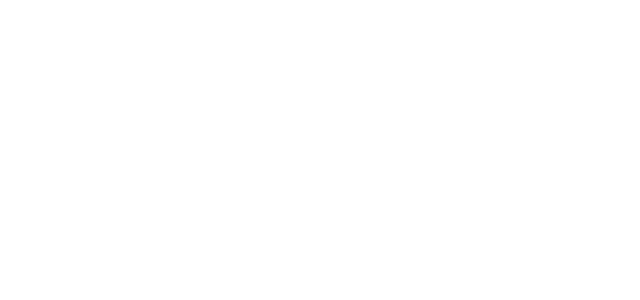
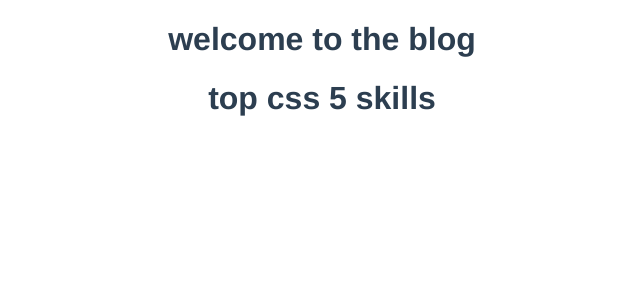
Before and after one commit to PrenitaVulpo/Dojo-Blog, a Vue app: page / in a window 1280 px wide. Shown: the top 300 px of the page, without its empty margins (318-958 px from the left). Built offline with nearby package versions, Linux system fonts and the light colour scheme.

Commit message:
add postlist component

```diff
--- a/src/components/PostList.vue
+++ b/src/components/PostList.vue
@@ -1,7 +1,23 @@
-<template></template>
+<template>
+	<div class="post-list">
+		<div v-for="post in posts" :key="post.id">
+			<h1>{{ post.title }}</h1>
+		</div>
+	</div>
+</template>
 
-<script>
-export default {};
+<script lang="ts">
+import Post from "../TS/Interfaces/Post";
+import { defineComponent, PropType } from "vue";
+
+export default defineComponent({
+	props: {
+		posts: {
+			type: Array as PropType<Array<Post>>,
+			required: true,
+		},
+	},
+});
 </script>
 
 <style></style>
--- a/src/views/Home.vue
+++ b/src/views/Home.vue
@@ -1,13 +1,17 @@
 <template>
 	<div class="home"></div>
+	<PostList :posts="posts" />
 </template>
 
 <script lang="ts">
 import { defineComponent, ref } from "vue";
+import PostList from "../components/PostList.vue";
 
 export default defineComponent({
 	name: "Home",
-	components: {},
+	components: {
+		PostList,
+	},
 	setup() {
 		const posts = ref([
 			{ title: "welcome to the blog", body: "lorem ipsum", id: 1 },
```
